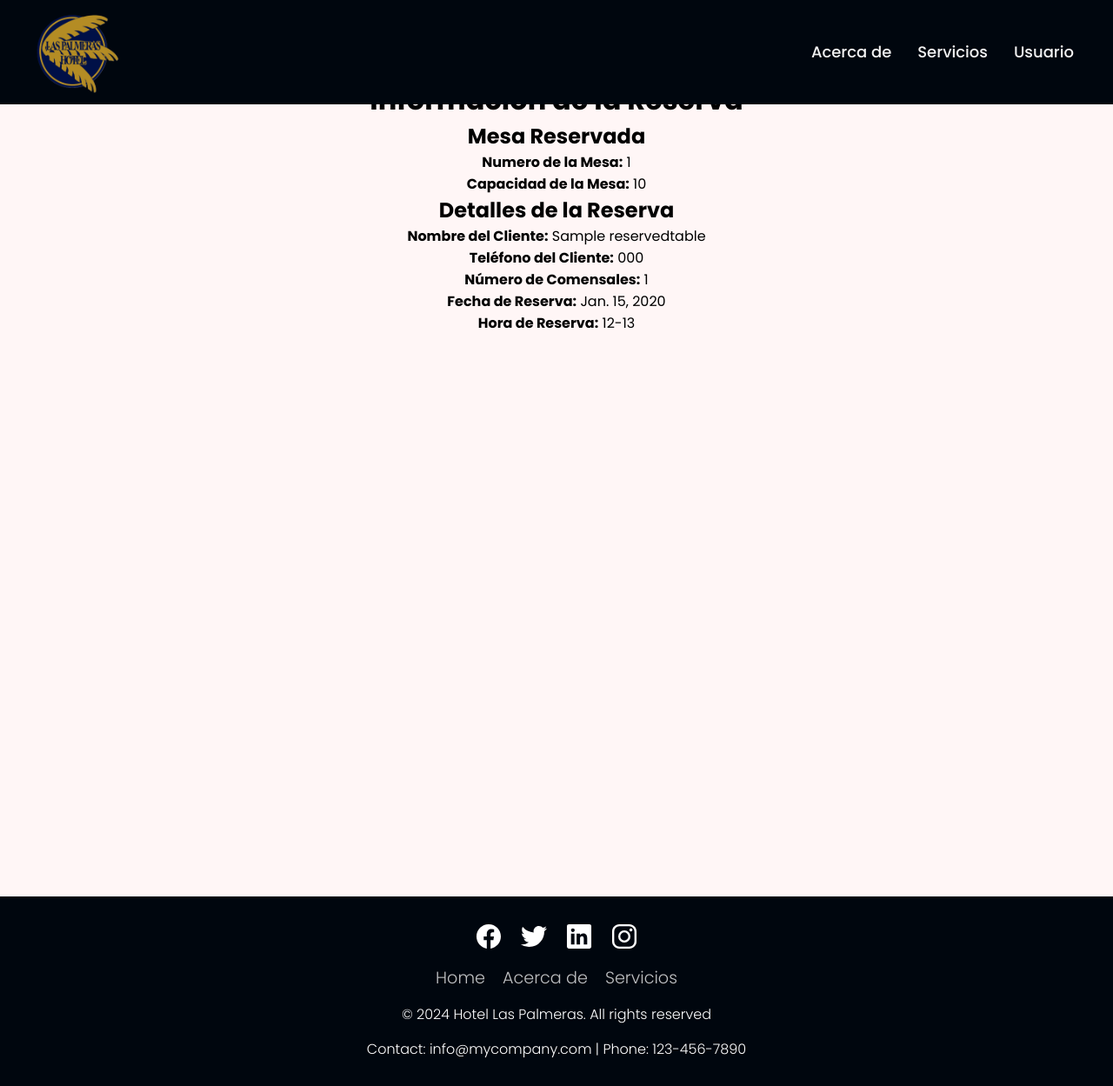
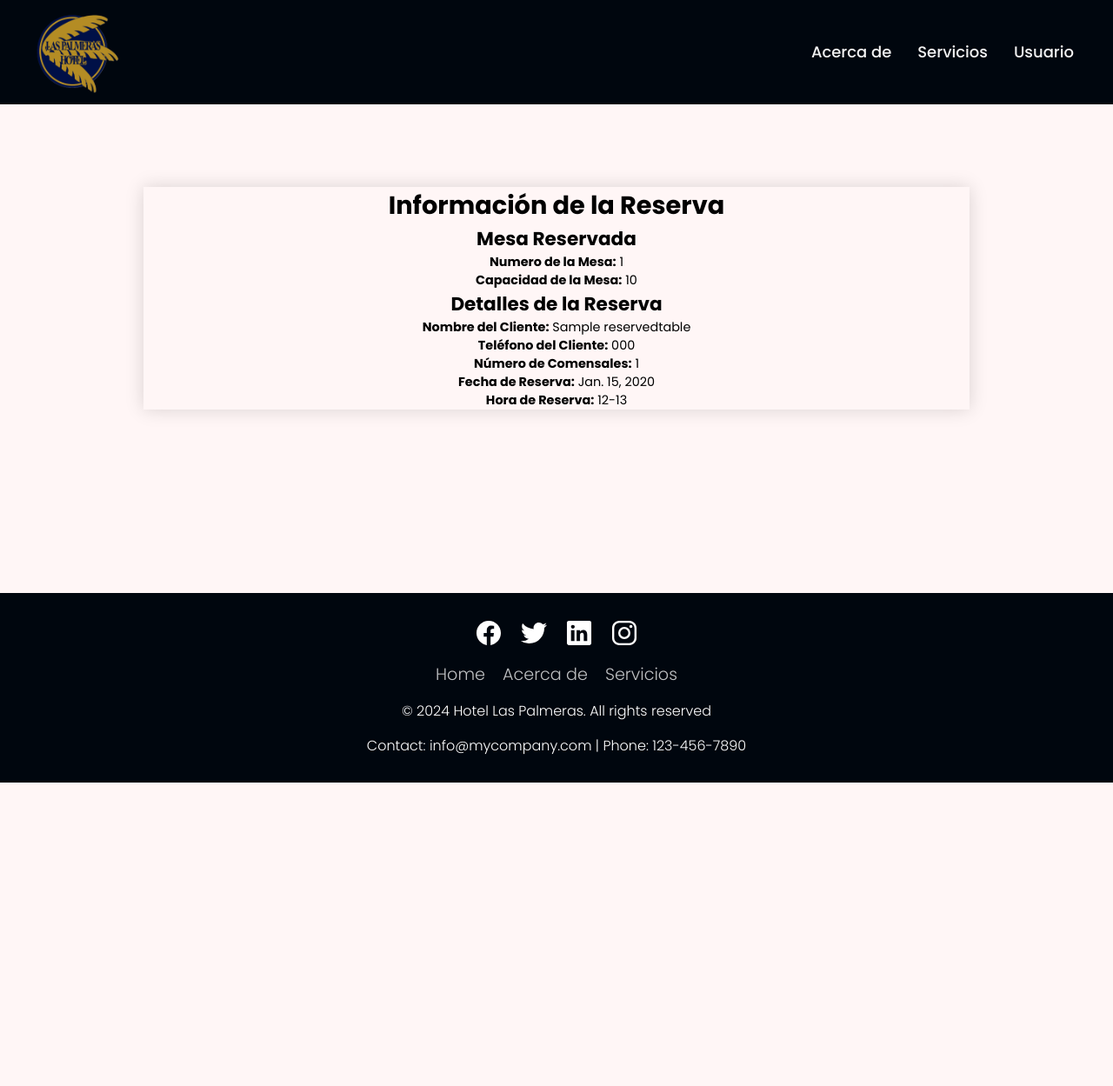
Before and after one commit to arnaums02/Joint-Project---Grup-B, a Django app: page /tableReservationDetails/00000000-0000-0000-0000-000000000001 in a window 1280 px wide. Shown: the whole page at 87% size. After the commit the page ends 900 px from the top, so only its background shows below. Run offline with Django 5.2, Linux system fonts and the light colour scheme; a user stored in the database is signed in; tables that the repository leaves empty hold one stand-in row (values such as "Sample post").

Commit message:
visual css improvments for tableReservationDetails/info_reserve

```diff
--- a/JointProject/templates/tableReservationDetails.html
+++ b/JointProject/templates/tableReservationDetails.html
@@ -1,23 +1,13 @@
 {% extends 'base.html' %}
 {% load static %}
 
+{% block content %}
 
-{% block content %}
-    <title>Información de Reserva</title>
-    <link rel="stylesheet" type="text/css" href="{% static 'css/show_tables.css' %}">
-    <style>
-        .container {
-            display: flex;
-            flex-direction: column;
-            justify-content: flex-start;
-            align-items: center;
-            height: 100vh;
-            margin-top: 250px;
-            margin-bottom: 20px;
-        }
-    </style>
+<title>Información de Reserva</title>
+<link rel="stylesheet" type="text/css" href="{% static 'css/show_tables.css' %}">
+
 <body>
-    <div class="container">
+    <div class="styled-table">
         <h1>Información de la Reserva</h1>
         <h2>Mesa Reservada</h2>
         <p><strong>Numero de la Mesa:</strong> {{ reserva.tableReserved.tableNumber }}</p>
```
Also changed, not shown: JointProject/templates/info_reserve.html (+5 -15 lines).
